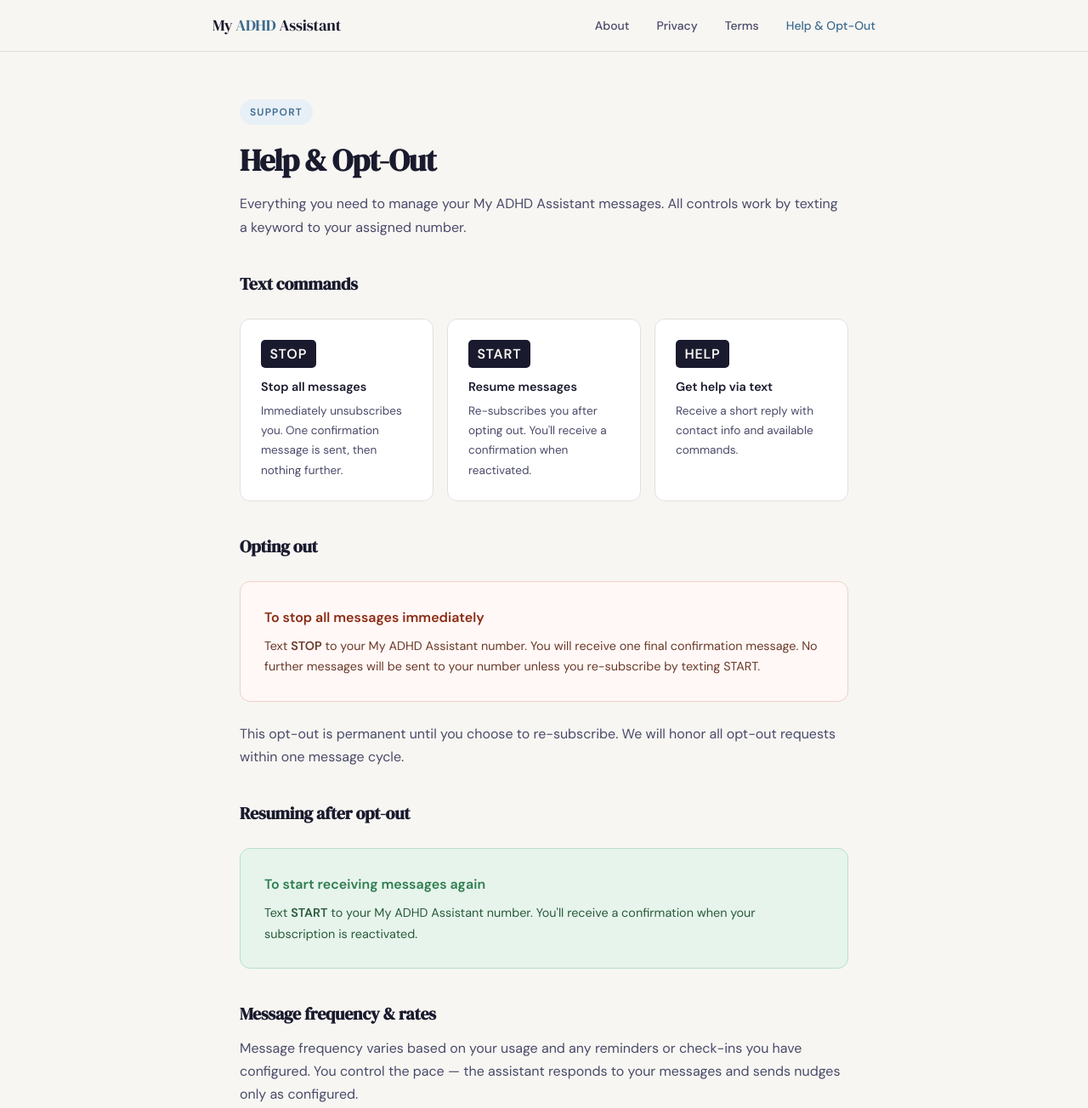
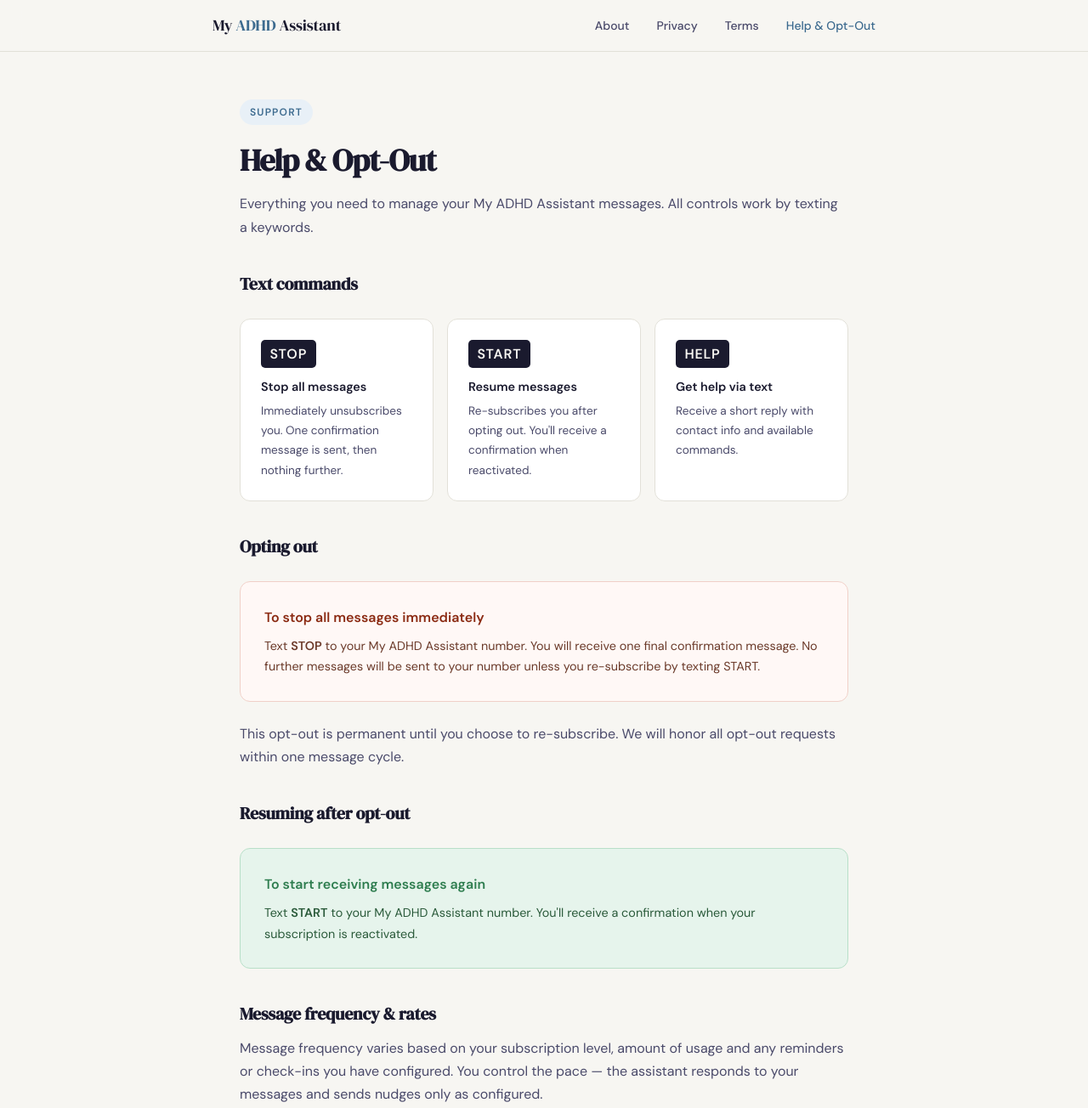
Before and after one commit to sstaubin/myadhdassistant-site, a plain HTML site: page opt-out.html in a window 1280 px wide. Shown: the top 1304 px of the page at 85% size. Drawn offline with Linux system fonts and the light colour scheme.

Commit message:
Updated content to better reflect the service.

```diff
--- a/opt-out.html
+++ b/opt-out.html
@@ -70,7 +70,7 @@
 <main class="fade-up">
   <div class="page-label">Support</div>
   <h1>Help &amp; Opt-Out</h1>
-  <p>Everything you need to manage your My ADHD Assistant messages. All controls work by texting a keyword to your assigned number.</p>
+  <p>Everything you need to manage your My ADHD Assistant messages. All controls work by texting a keywords.</p>
 
   <h2>Text commands</h2>
   <div class="cmd-grid">
@@ -105,7 +105,7 @@
   </div>
 
   <h2>Message frequency &amp; rates</h2>
-  <p>Message frequency varies based on your usage and any reminders or check-ins you have configured. You control the pace — the assistant responds to your messages and sends nudges only as configured.</p>
+  <p>Message frequency varies based on your subscription level, amount of usage and any reminders or check-ins you have configured. You control the pace — the assistant responds to your messages and sends nudges only as configured.</p>
   <p>Standard message and data rates may apply depending on your mobile carrier plan. My ADHD Assistant does not charge separately for SMS delivery.</p>
 
   <hr class="divider">
```
Also changed, not shown: index.html (+3 -3 lines), 1 other file.
